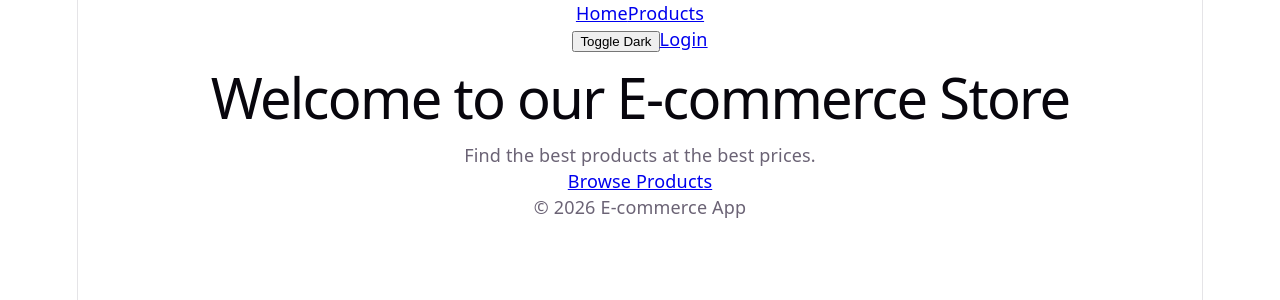
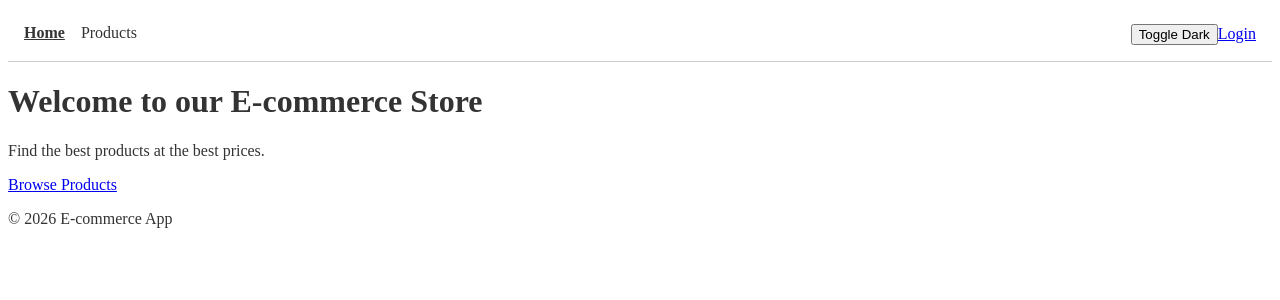
Before and after one commit to dogadenizozdemir/assignment7, a React (Vite) app: page / in a window 1280 px wide. Shown: the top 300 px of the page. Built offline with nearby package versions, Linux system fonts and the light colour scheme.

Commit message:
style: add minimal css for layout and light/dark theme

```diff
--- a/src/index.css
+++ b/src/index.css
@@ -1,111 +1,11 @@
-:root {
-  --text: #6b6375;
-  --text-h: #08060d;
-  --bg: #fff;
-  --border: #e5e4e7;
-  --code-bg: #f4f3ec;
-  --accent: #aa3bff;
-  --accent-bg: rgba(170, 59, 255, 0.1);
-  --accent-border: rgba(170, 59, 255, 0.5);
-  --social-bg: rgba(244, 243, 236, 0.5);
-  --shadow:
-    rgba(0, 0, 0, 0.1) 0 10px 15px -3px, rgba(0, 0, 0, 0.05) 0 4px 6px -2px;
-
-  --sans: system-ui, 'Segoe UI', Roboto, sans-serif;
-  --heading: system-ui, 'Segoe UI', Roboto, sans-serif;
-  --mono: ui-monospace, Consolas, monospace;
-
-  font: 18px/145% var(--sans);
-  letter-spacing: 0.18px;
-  color-scheme: light dark;
-  color: var(--text);
-  background: var(--bg);
-  font-synthesis: none;
-  text-rendering: optimizeLegibility;
-  -webkit-font-smoothing: antialiased;
-  -moz-osx-font-smoothing: grayscale;
-
-  @media (max-width: 1024px) {
-    font-size: 16px;
-  }
-}
-
-@media (prefers-color-scheme: dark) {
-  :root {
-    --text: #9ca3af;
-    --text-h: #f3f4f6;
-    --bg: #16171d;
-    --border: #2e303a;
-    --code-bg: #1f2028;
-    --accent: #c084fc;
-    --accent-bg: rgba(192, 132, 252, 0.15);
-    --accent-border: rgba(192, 132, 252, 0.5);
-    --social-bg: rgba(47, 48, 58, 0.5);
-    --shadow:
-      rgba(0, 0, 0, 0.4) 0 10px 15px -3px, rgba(0, 0, 0, 0.25) 0 4px 6px -2px;
-  }
-
-  #social .button-icon {
-    filter: invert(1) brightness(2);
-  }
-}
-
-body {
-  margin: 0;
-}
-
-#root {
-  width: 1126px;
-  max-width: 100%;
-  margin: 0 auto;
-  text-align: center;
-  border-inline: 1px solid var(--border);
-  min-height: 100svh;
-  display: flex;
-  flex-direction: column;
-  box-sizing: border-box;
-}
-
-h1,
-h2 {
-  font-family: var(--heading);
-  font-weight: 500;
-  color: var(--text-h);
-}
-
-h1 {
-  font-size: 56px;
-  letter-spacing: -1.68px;
-  margin: 32px 0;
-  @media (max-width: 1024px) {
-    font-size: 36px;
-    margin: 20px 0;
-  }
-}
-h2 {
-  font-size: 24px;
-  line-height: 118%;
-  letter-spacing: -0.24px;
-  margin: 0 0 8px;
-  @media (max-width: 1024px) {
-    font-size: 20px;
-  }
-}
-p {
-  margin: 0;
-}
-
-code,
-.counter {
-  font-family: var(--mono);
-  display: inline-flex;
-  border-radius: 4px;
-  color: var(--text-h);
-}
-
-code {
-  font-size: 15px;
-  line-height: 135%;
-  padding: 4px 8px;
-  background: var(--code-bg);
-}
+body.light { background-color: #ffffff; color: #333333; }
+body.dark { background-color: #222222; color: #f4f4f4; }
+.navbar { display: flex; justify-content: space-between; padding: 1rem; border-bottom: 1px solid #ccc; }
+.nav-links a { margin-right: 1rem; text-decoration: none; color: inherit; }
+.nav-links a.active { font-weight: bold; text-decoration: underline; }
+.product-grid { display: grid; grid-template-columns: repeat(auto-fill, minmax(200px, 1fr)); gap: 1rem; padding: 1rem; }
+.product-card { border: 1px solid #ddd; padding: 1rem; border-radius: 8px; text-align: center; }
+.product-card img { max-width: 100%; height: 150px; object-fit: contain; }
+.filters { padding: 1rem; margin-bottom: 1rem; }
+.filters input, .filters select { margin-right: 1rem; padding: 0.5rem; }
+.error { color: red; }
```
